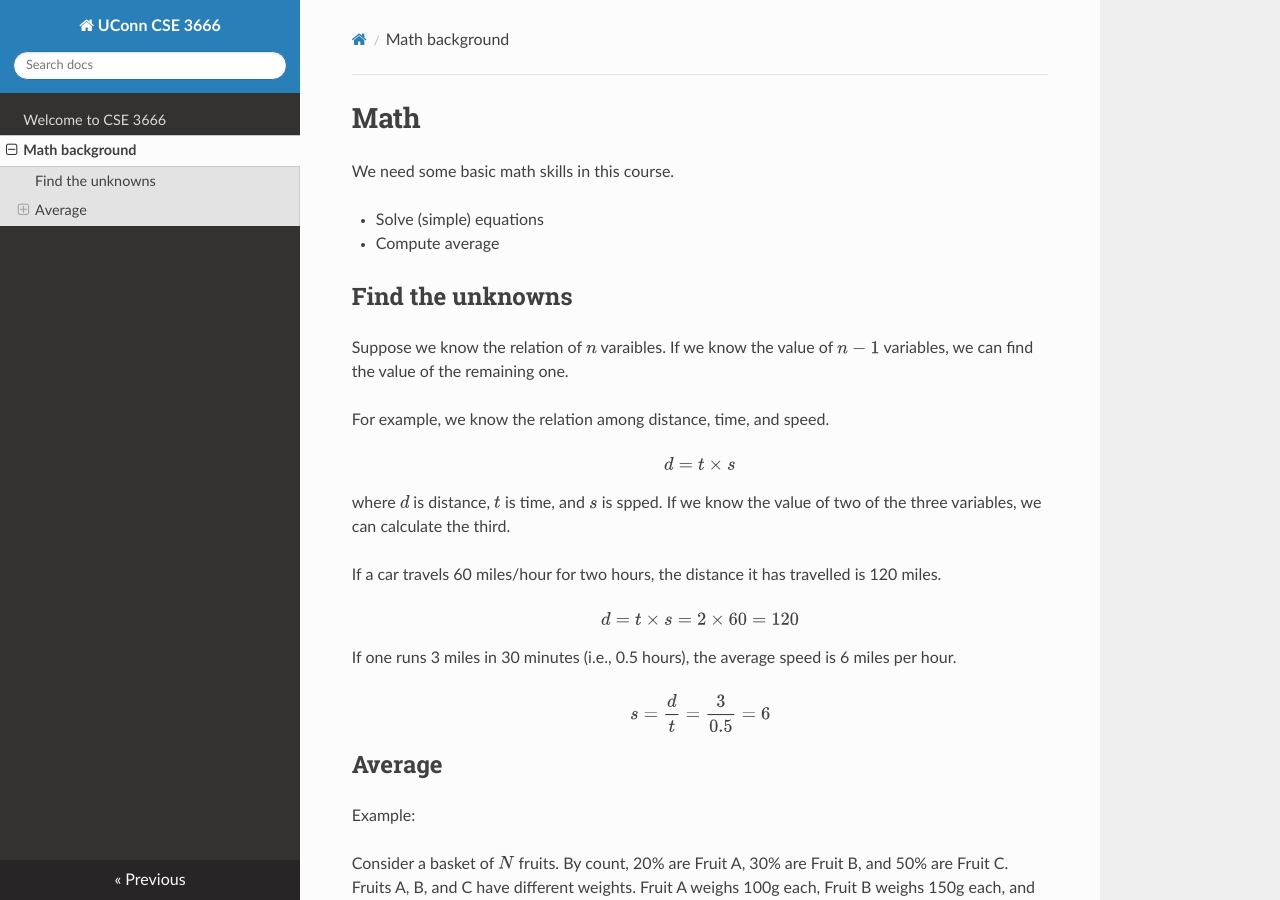
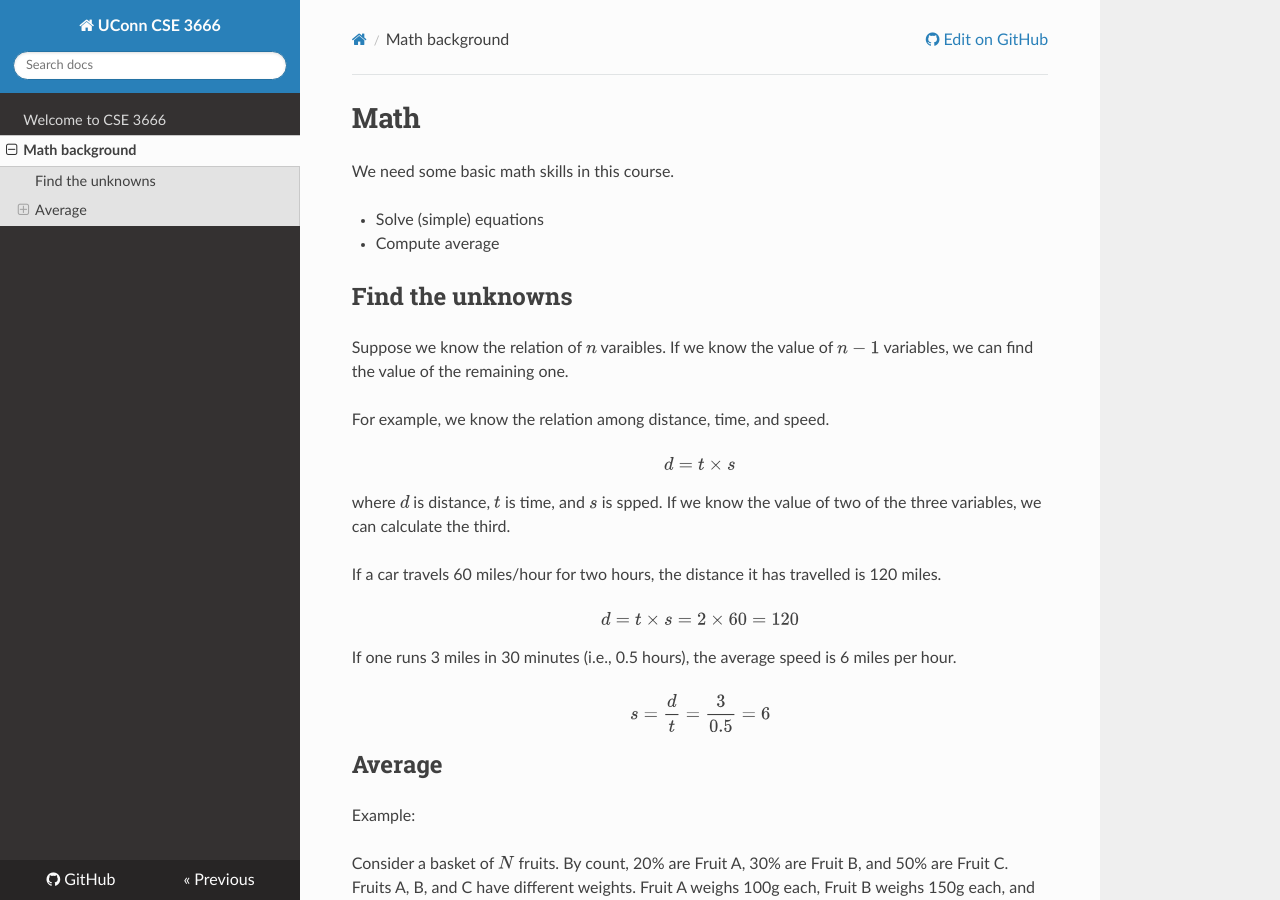
Before and after one commit to zhijieshi/cse3666, an MkDocs documentation site: the page built from docs/math.md, in a window 1280 px wide and 900 px high. Built offline with MkDocs 1.6.1, drawn with Linux system fonts in a browser that asks for light colours; nearby versions of some CDN libraries; some of the changed lines change nothing that is shown.

Commit message:
repo url

```diff
--- a/mkdocs.yml
+++ b/mkdocs.yml
@@ -1,6 +1,9 @@
 site_name: UConn CSE 3666
 
+repo_url: https://github.com/zhijieshi/cse3666
+
 theme: readthedocs
+
 # Extensions
 markdown_extensions:
   - toc:
```
